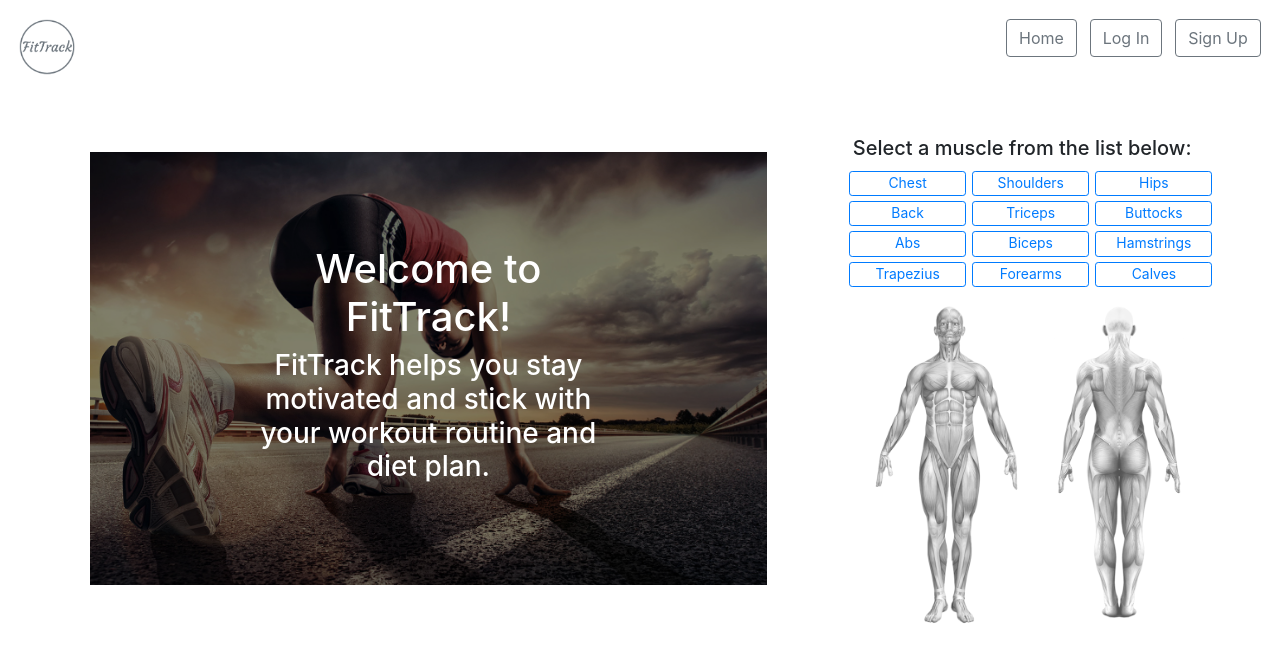
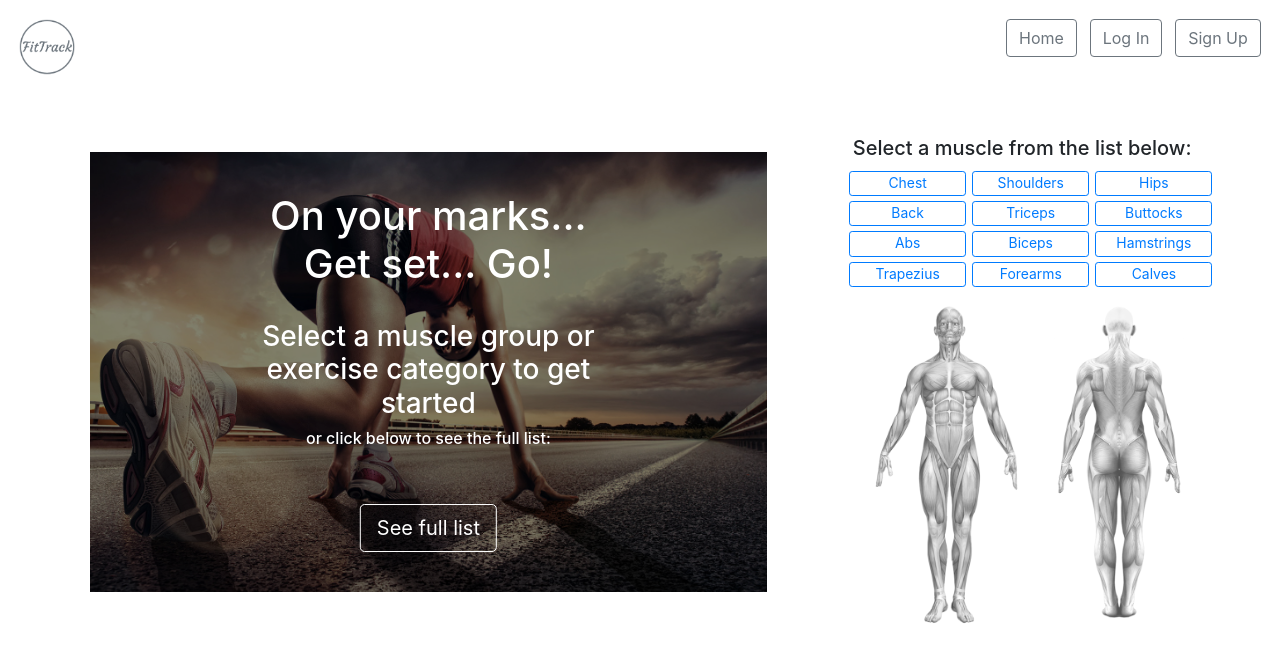
Before and after one commit to kdagnan/FitTrack, a Django app: page /exercises/ in a window 1280 px wide. Shown: the top 662 px of the page. Run offline with Django 3.2, Linux system fonts and the light colour scheme; some libraries are stand-ins or nearby versions.

Commit message:
add button

```diff
--- a/app/templates/app/exercises.html
+++ b/app/templates/app/exercises.html
@@ -10,13 +10,20 @@
         float: right;
         width: 35%;
     }
+    .exercises-box-overflow{
+        padding: 10px 30px 10px 10px;
+        border: 1px;
+        float: left;
+        width: 65%;
+        height: 625px;
+        overflow-y: scroll;
+    }
     .exercises-box{
         padding: 10px 30px 10px 10px;
         border: 1px;
         float: left;
         width: 65%;
         height: 625px;
-        overflow-y: scroll;
     }
     .header{
         position: relative;
@@ -32,7 +39,7 @@
         margin-left: auto;
         margin-right: auto;
     }
-    .header-text{
+    .exercises-box-text{
         color: white;
         position: absolute;
         max-width: 100%;
@@ -76,6 +83,16 @@
         padding: .25rem .4rem;
         font-size: .870rem;
         line-height: 1.1;
+    }
+    .btn-default{
+        float: center;
+        color: white;
+        border-color: white;
+    }
+    .btn-default:hover{
+        color: black;
+        border-color: black;
+        background: white;
     }
     .body-map{
         width: 100%;
@@ -146,16 +163,23 @@
             </div>
             <img src="{{body_diagram}}" class="body-map">
         </div>
-        <div class="exercises-box">
-            {% if active_exercise == 0 %}
+        {% if active_exercise == 0 %}
+            <div class="exercises-box">
                 <div class="header">
                     <img src="{% static 'getStarted.jpg' %}" class="exercises-box-img">
-                    <div class="header-text">
-                        <h1 class="title">Welcome to FitTrack!</h1>
-                        <h3 class="subtitle">FitTrack helps you stay motivated and stick with your workout routine and diet plan.</h3>
+                    <div class="exercises-box-text">
+                        <h1 class="title">On your marks... Get set... Go!</h1></br>
+                        <h3 class="subtitle">Select a muscle group or exercise category to get started</h3>
+                        <h6 class="subtitle">or click below to see the full list:</h3></br></br>
+                        <form action='102' method='POST'>
+                            {% csrf_token %}
+                            <Button class="btn btn-default btn-lg">See full list</Button>
+                        </form>
                     </div>
                 </div>
-            {% else %}
+            </div>
+        {% else %}
+            <div class="exercises-box-overflow">
                 <h5 style="padding-left: 10px;">Recommended exercises: </h5>
                 <p>{{active_exercise}}</p>
                 {% for exercise in exercises %}
@@ -169,7 +193,7 @@
                         </p>
                     </div>
                 {% endfor %}
-            {% endif %}
-        </div>
+            </div>
+        {% endif %}
     </div>
 {% endblock body %}
```
Also changed, not shown: app/static/getStarted.jpg, app/static/getStarted3.jpg (added).
